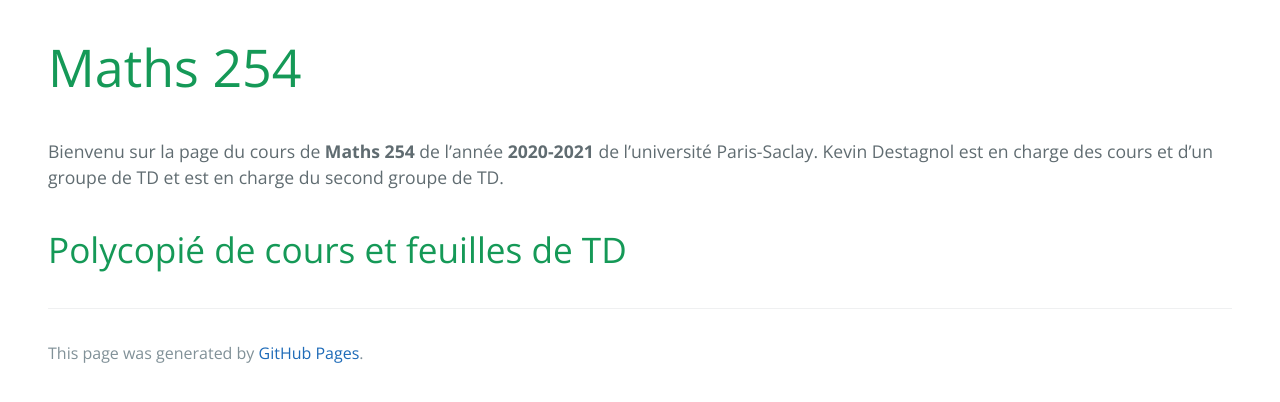
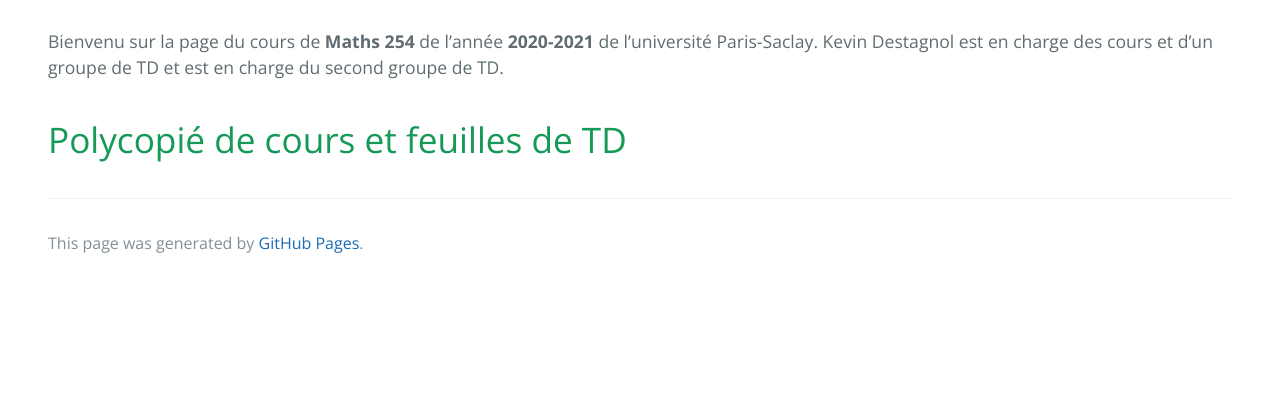
Before and after one commit to KevinDestagnol/algebre.github.io, a Jekyll site: the page built from index.md, in a window 1280 px wide, cut to the strip 164-566 px from the top of the page. Built offline with Jekyll 4.4.1, drawn with Linux system fonts in a browser that asks for light colours; our own code applies the rules of GitHub Pages for plain Markdown files; the repository's description, which GitHub fills in, is left out.

Commit message:
Update index.md

```diff
--- a/index.md
+++ b/index.md
@@ -2,9 +2,6 @@
 @import "{{ site.theme }}";
 ---
 
-<h1 class="project-name">{{ page.title | default: site.title | default: site.github.repository_name }}</h1>
-<h2 class="project-tagline">{{ page.description | default: site.description | default: site.github.project_tagline }}</h2>
-
 Bienvenu sur la page du cours de **Maths 254** de l'année **2020-2021** de l'université Paris-Saclay. Kevin Destagnol est en charge des cours et d'un groupe de TD et est en charge du second groupe de TD.
 
 # Polycopié de cours et feuilles de TD
```
